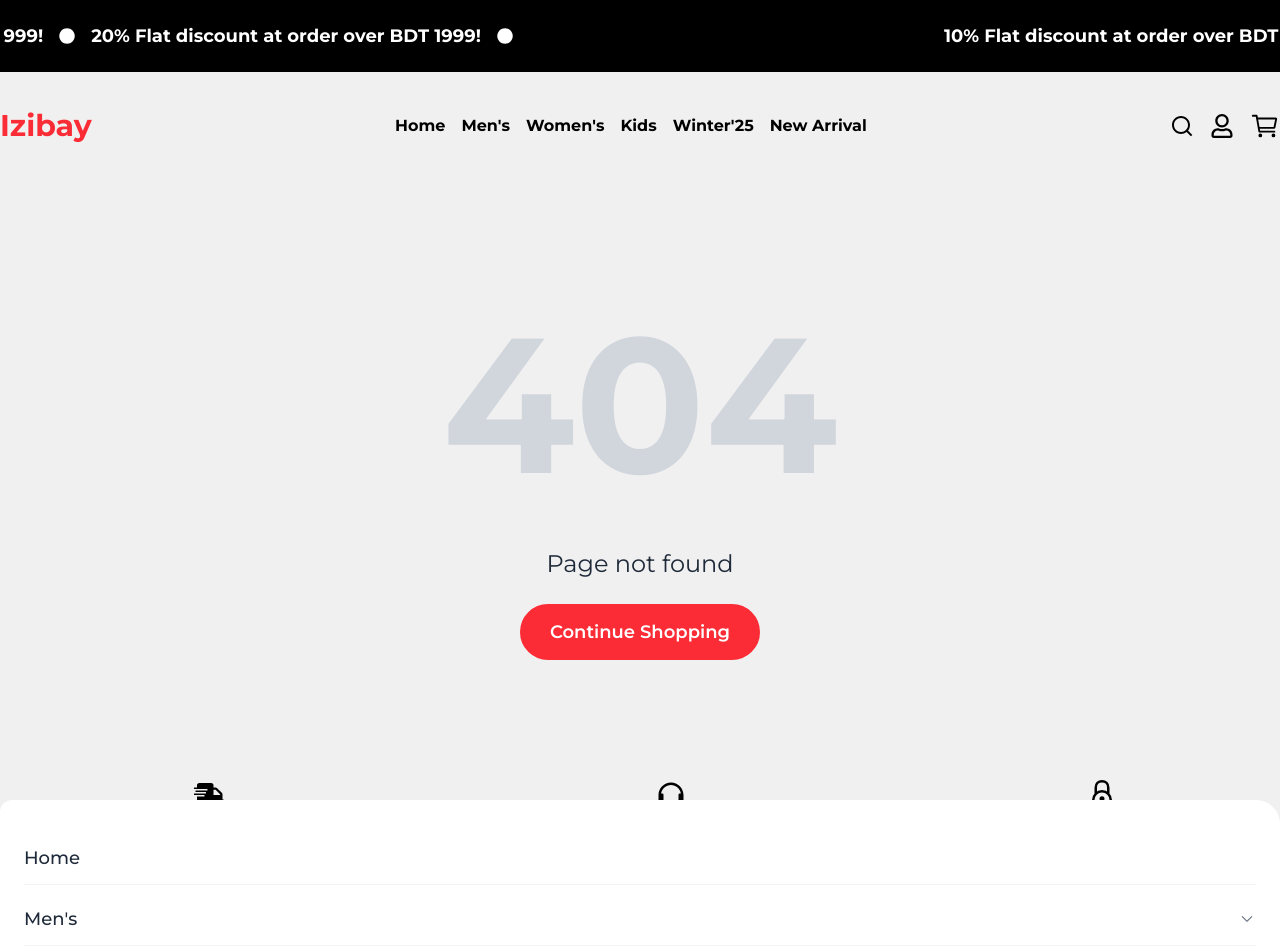
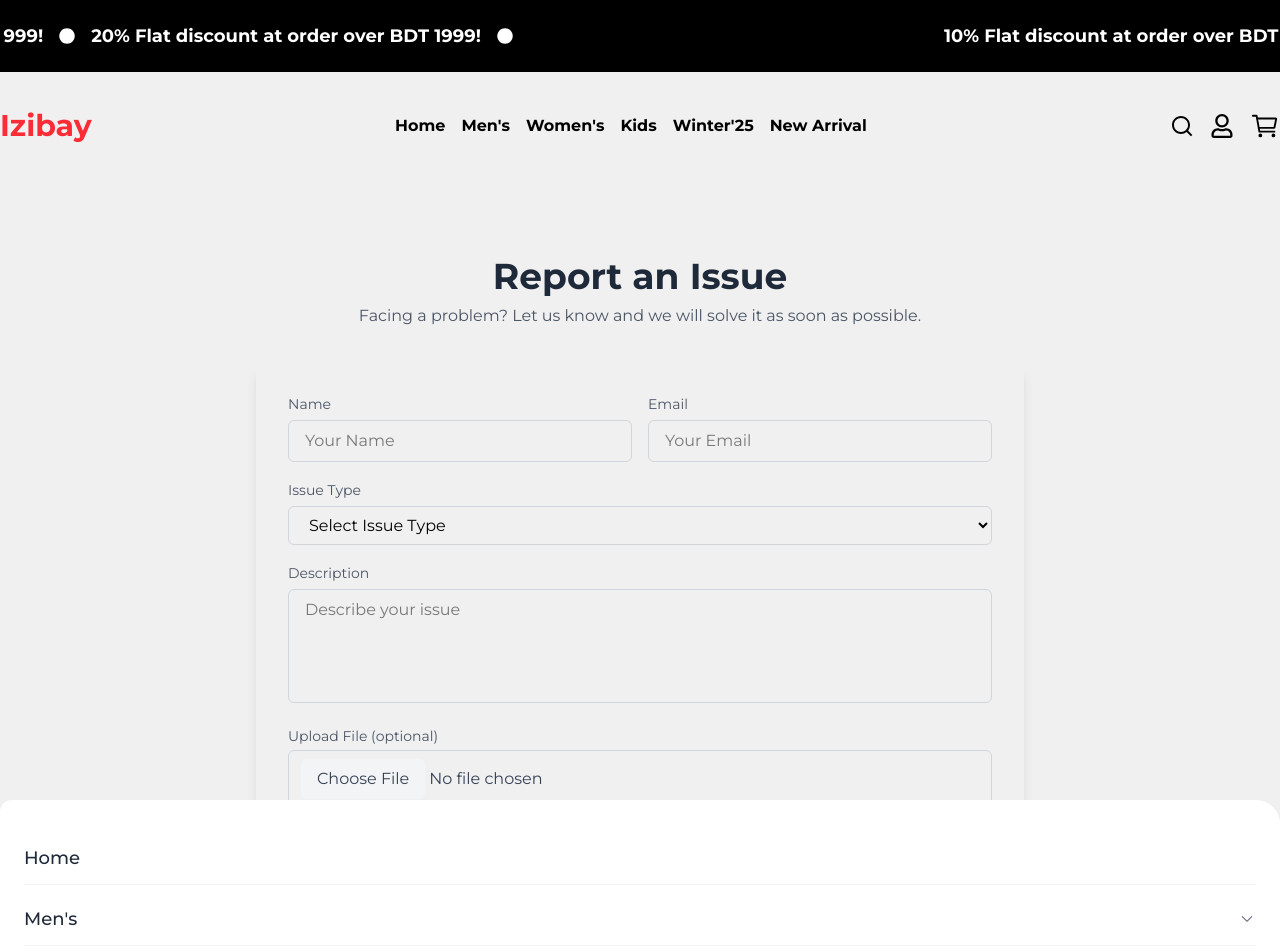
Before and after one commit to theashrafislam/izibay-frontend, a Next.js app: page /report-issue in a window 1280 px wide. Before the commit this address had no page. Shown: the top 952 px of the page. Built offline with nearby package versions, Linux system fonts and the light colour scheme.

Commit message:
create report and issue page

```diff
--- a/app/contact-us/page.jsx
+++ b/app/contact-us/page.jsx
@@ -1,9 +1,11 @@
 import React from "react";
 import Button from "../Components/ui/Button";
+import FeaturesSection from "../Components/FeaturesSection";
 
 const ContactUs = () => {
     return (
-        <section className="bg-[#F0F0F0] min-h-screen flex items-center">
+        <section className="bg-[#F0F0F0] min-h-screen ">
+            <div className="flex items-center">
                 <div className="max-w-6xl mx-auto px-4 sm:px-6 lg:px-0 py-12 w-full">
 
                     <div className="grid grid-cols-1 lg:grid-cols-2 gap-10 items-start">
@@ -19,7 +21,7 @@ const ContactUs = () => {
                         </div>
 
                         {/* Right Side - Form */}
-                    <div className="bg-gray-200 rounded-lg shadow-md p-8">
+                        <div className="bg-white rounded-xl shadow-lg p-6 sm:p-8">
                             <form className="flex flex-col gap-4">
 
                                 <div className=" flex flex-col md:flex-row gap-4">
@@ -58,7 +60,7 @@ const ContactUs = () => {
                                 Send Message
                             </button> */}
 
-                            <Button name={"Send Message"} color={"red"}/>
+                                <Button name={"Send Message"} color={"red"} />
 
                             </form>
                         </div>
@@ -66,6 +68,8 @@ const ContactUs = () => {
                     </div>
 
                 </div>
+            </div>
+            <FeaturesSection />
         </section>
     );
 };
--- /dev/null
+++ b/app/report-issue/page.jsx
@@ -0,0 +1,119 @@
+"use client"
+
+import React, { useState } from "react";
+
+const ReportIssue = () => {
+    const [submitted, setSubmitted] = useState(false);
+
+    const handleSubmit = (e) => {
+        e.preventDefault();
+        // API call or email logic here
+        setSubmitted(true);
+    };
+
+    return (
+        <section className="bg-[#F0F0F0] min-h-screen flex items-center py-12">
+            <div className="max-w-3xl mx-auto px-4 sm:px-6 lg:px-0 w-full">
+
+                {/* Header */}
+                <div className="text-center mb-8">
+                    <h1 className="text-2xl sm:text-3xl lg:text-4xl font-bold text-gray-800 mb-2">
+                        Report an Issue
+                    </h1>
+                    <p className="text-gray-600 text-sm sm:text-base">
+                        Facing a problem? Let us know and we will solve it as soon as possible.
+                    </p>
+                </div>
+
+                {/* Form Box */}
+                <div
+                    className="bg-white rounded-xl shadow-lg p-6 sm:p-8"
+                    style={{ background: "rgb(var(--text-color) / .05)" }}
+                >
+                    {submitted ? (
+                        <div className="text-center text-green-600 font-medium text-lg">
+                            ✅ Your issue has been submitted. Thank you!
+                        </div>
+                    ) : (
+                        <form className="flex flex-col gap-4" onSubmit={handleSubmit}>
+
+                            {/* Name & Email */}
+                            <div className="flex flex-col md:flex-row gap-4">
+                                <div className="flex-1">
+                                    <label className="text-sm text-gray-600">Name</label>
+                                    <input
+                                        type="text"
+                                        placeholder="Your Name"
+                                        className="w-full mt-1 px-4 py-2 border border-gray-300 rounded-md focus:outline-none focus:ring-2 focus:ring-black"
+                                        required
+                                    />
+                                </div>
+
+                                <div className="flex-1">
+                                    <label className="text-sm text-gray-600">Email</label>
+                                    <input
+                                        type="email"
+                                        placeholder="Your Email"
+                                        className="w-full mt-1 px-4 py-2 border border-gray-300 rounded-md focus:outline-none focus:ring-2 focus:ring-black"
+                                        required
+                                    />
+                                </div>
+                            </div>
+
+                            {/* Issue Type */}
+                            <div>
+                                <label className="text-sm text-gray-600">Issue Type</label>
+                                <select
+                                    className="w-full mt-1 px-4 py-2 border border-gray-300 rounded-md focus:outline-none focus:ring-2 focus:ring-black"
+                                    required
+                                >
+                                    <option value="">Select Issue Type</option>
+                                    <option value="Payment">Payment</option>
+                                    <option value="Order">Order</option>
+                                    <option value="Website">Website</option>
+                                    <option value="Other">Other</option>
+                                </select>
+                            </div>
+
+                            {/* Description */}
+                            <div>
+                                <label className="text-sm text-gray-600">Description</label>
+                                <textarea
+                                    rows="4"
+                                    placeholder="Describe your issue"
+                                    className="w-full mt-1 px-4 py-2 border border-gray-300 rounded-md resize-none focus:outline-none focus:ring-2 focus:ring-black"
+                                    required
+                                />
+                            </div>
+
+                            {/* File Upload */}
+                            <div>
+                                <label className="text-sm text-gray-600 mb-1 block">Upload File (optional)</label>
+                                <input
+                                    type="file"
+                                    name="attachment"
+                                    accept="image/*,.pdf,.doc,.docx"
+                                    className="w-full border border-gray-300 rounded-md px-3 py-2 text-gray-700
+               file:py-2 file:px-4 file:border-0 file:bg-gray-100 file:text-gray-700
+               file:rounded-md file:cursor-pointer
+               focus:outline-none focus:ring-2 focus:ring-black focus:border-black"
+                                />
+                            </div>
+
+                            {/* Submit */}
+                            <button
+                                type="submit"
+                                className="mt-2 bg-black text-white py-2 rounded-md hover:bg-gray-800 transition font-medium"
+                            >
+                                Submit Issue
+                            </button>
+
+                        </form>
+                    )}
+                </div>
+            </div>
+        </section>
+    );
+};
+
+export default ReportIssue;
```
Lines whose indentation alone changed are shown as unchanged.
